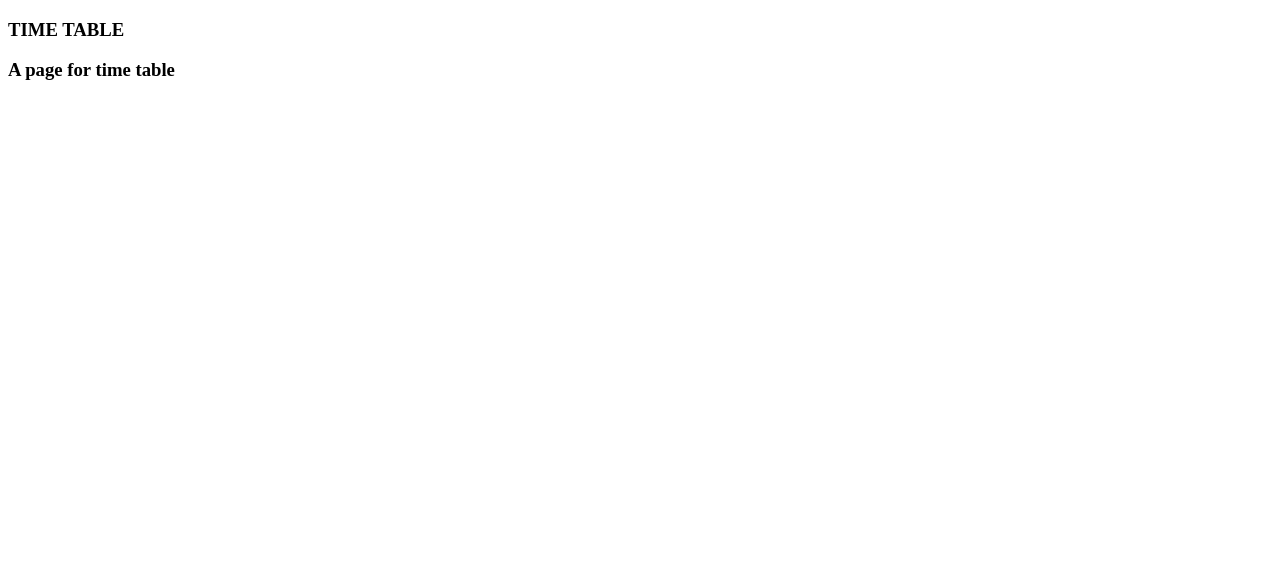
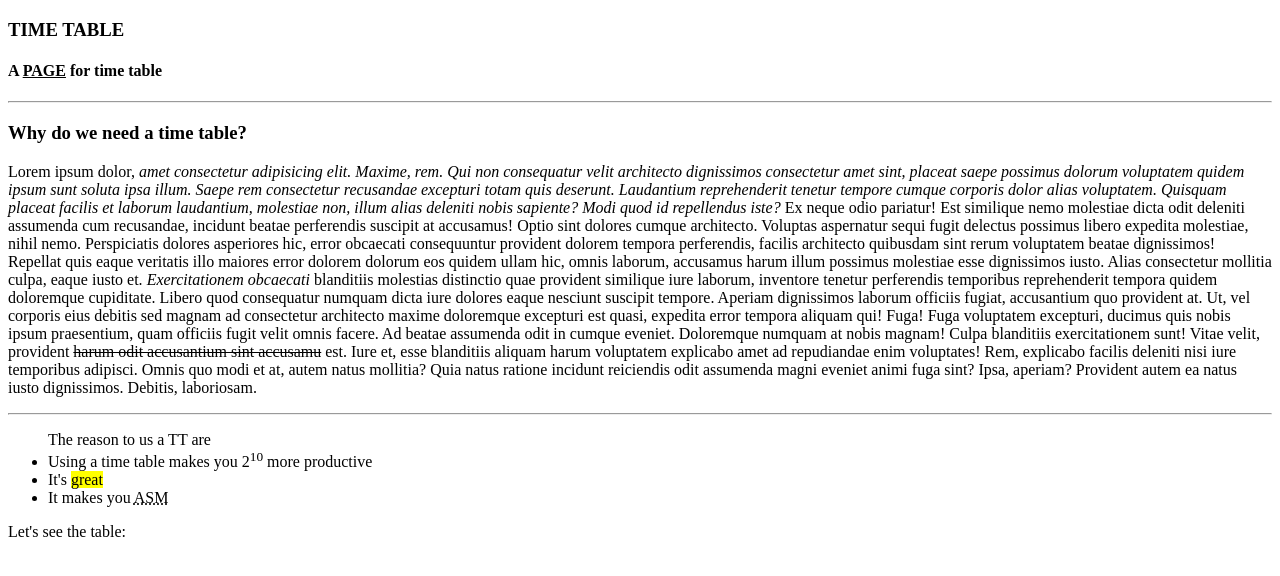
Before and after one commit to SomilKSharma/HTMLTT, a plain HTML site: page index.html in a window 1280 px wide. Drawn offline with Linux system fonts and the light colour scheme.

Commit message:
Update index.html
Use inline elements.

```diff
--- a/index.html
+++ b/index.html
@@ -7,13 +7,34 @@
     <title>Time Table</title>
 </head>
 <body>
-    <head>
+    <header>
         <section class="heading">
-            <nav class="header">
+            <nav class="topnav">
                 <h1>TIME TABLE</h1>
-                <h3>A page for time table</h3>
+                <h4>A <U>PAGE</U> for time table</h4>
             </nav>
         </section>
-    </head>
+    </header>
+    <hr>
+    <main>
+        <h3>Why do we need a time table?</h3>
+        <p>Lorem ipsum dolor, <i>amet consectetur adipisicing elit. Maxime, rem. Qui non consequatur velit architecto dignissimos consectetur amet sint, placeat saepe possimus dolorum voluptatem quidem ipsum sunt soluta ipsa illum.
+            Saepe rem consectetur recusandae excepturi totam quis deserunt. Laudantium reprehenderit tenetur tempore cumque corporis dolor alias voluptatem. Quisquam placeat facilis et laborum laudantium, molestiae non, illum alias deleniti nobis sapiente?
+            Modi quod id repellendus iste?</i>  Ex neque odio pariatur! Est similique nemo molestiae dicta odit deleniti assumenda cum recusandae, incidunt beatae perferendis suscipit at accusamus! Optio sint dolores cumque architecto.
+        Voluptas aspernatur sequi fugit delectus possimus libero expedita molestiae, nihil nemo. Perspiciatis dolores asperiores hic, error obcaecati consequuntur provident dolorem tempora perferendis, facilis architecto quibusdam sint rerum voluptatem beatae dignissimos!
+        Repellat quis eaque veritatis illo maiores error dolorem dolorum eos quidem ullam hic, omnis laborum, accusamus harum illum possimus molestiae esse dignissimos iusto. Alias consectetur mollitia culpa, eaque iusto et.
+        <em>Exercitationem obcaecati</em> blanditiis molestias distinctio quae provident similique iure laborum, inventore tenetur perferendis temporibus reprehenderit tempora quidem doloremque cupiditate. Libero quod consequatur numquam dicta iure dolores eaque nesciunt suscipit tempore.
+        Aperiam dignissimos laborum officiis fugiat, accusantium quo provident at. Ut, vel corporis eius debitis sed magnam ad consectetur architecto maxime doloremque excepturi est quasi, expedita error tempora aliquam qui! Fuga!
+        Fuga voluptatem excepturi, ducimus quis nobis ipsum praesentium, quam officiis fugit velit omnis facere. Ad beatae assumenda odit in cumque eveniet. Doloremque numquam at nobis magnam! Culpa blanditiis exercitationem sunt!
+        Vitae velit, provident <strike>harum odit accusantium sint accusamu</strike> est. Iure et, esse blanditiis aliquam harum voluptatem explicabo amet ad repudiandae enim voluptates! Rem, explicabo facilis deleniti nisi iure temporibus adipisci.
+        Omnis quo modi et at, autem natus mollitia? Quia natus ratione incidunt reiciendis odit assumenda magni eveniet animi fuga sint? Ipsa, aperiam? Provident autem ea natus iusto dignissimos. Debitis, laboriosam.</p>
+        <hr>
+        <ul>The reason to us a TT are
+            <li>Using a time table makes you 2<sup>10</sup> more productive</li>
+            <li>It's <mark>great</mark></li>
+            <li>It makes you <abbr title="Awesome forever">ASM</abbr> </li>
+        </ul>
+        <span>Let's </span><span>see </span><span>the table:</span>
+    </main>
 </body>
 </html>
```
